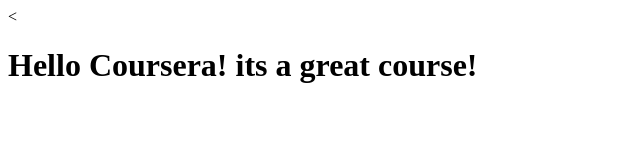
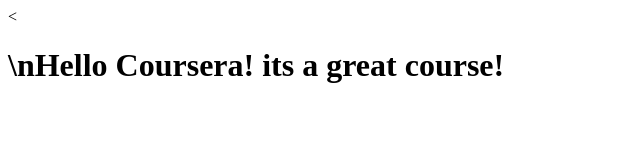
Before and after one commit to AlexanderAvilez/front-end-coursera-jh, a plain HTML site: page site/index.html in a window 1280 px wide. Shown: the whole page, without its empty margins (0-640 px from the left). Drawn offline with Linux system fonts and the light colour scheme.

Commit message:
Small addition to our page content

```diff
--- a/site/index.html
+++ b/site/index.html
@@ -5,6 +5,6 @@
     <title>Hello Coursera</title>
   </head>
   <body>
-    <<h1>Hello Coursera! its a great course!</h1>
+    <<h1>\nHello Coursera! its a great course!</h1>
   </body>
 </html>
```
